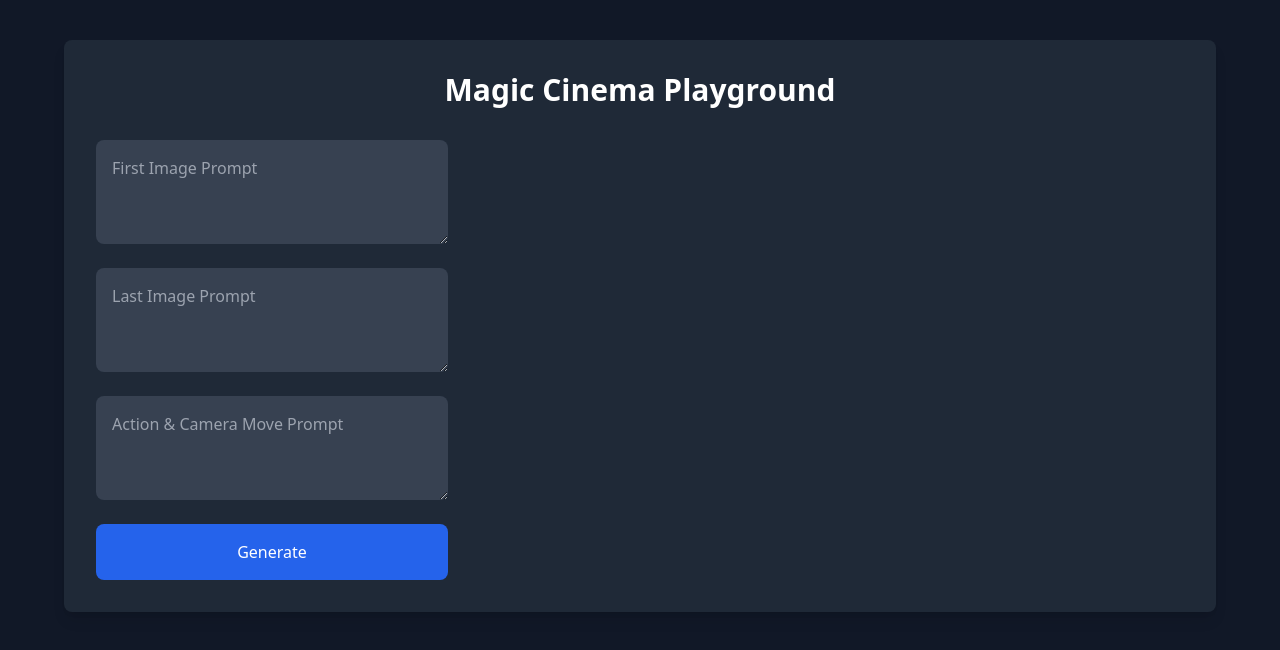
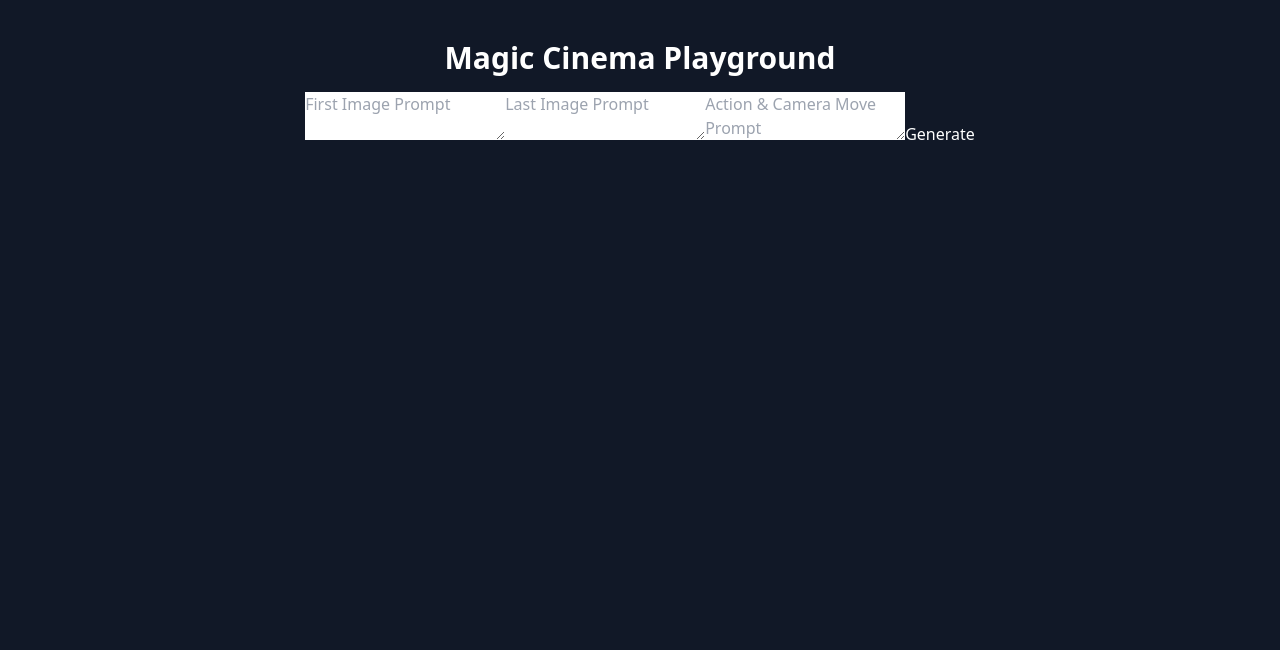
Before and after one commit to eyekayem/luma-web, a Next.js app: page / in a window 1280 px wide. Shown: the top 650 px of the page. Built offline with nearby package versions, Linux system fonts and the light colour scheme.

Commit message:
Update index.js

```diff
--- a/pages/index.js
+++ b/pages/index.js
@@ -7,59 +7,44 @@ export default function Home() {
   const [media, setMedia] = useState({ firstImage: null, lastImage: null, video: null });
   const [loading, setLoading] = useState(false);
   const [jobIds, setJobIds] = useState(null);
-  const [gallery, setGallery] = useState([]);
 
-  // Load saved gallery from localStorage
   useEffect(() => {
-    const storedGallery = JSON.parse(localStorage.getItem("gallery"));
-    if (storedGallery) {
-      setGallery(storedGallery);
-    }
-  }, []);
-
-  // Poll for Luma AI job completion
-  useEffect(() => {
-    if (!jobIds) return;
-
+    if (jobIds) {
       let attempts = 0;
       const interval = setInterval(async () => {
         if (attempts >= 30) {
-        console.warn("⚠️ Max polling attempts reached.");
           clearInterval(interval);
           return;
         }
 
-      const response = await fetch(`/api/status?firstImageJobId=${jobIds.firstImageJobId}&lastImageJobId=${jobIds.lastImageJobId}&videoJobId=${jobIds.videoJobId || ""}`);
+        const response = await fetch(
+          `/api/status?firstImageJobId=${jobIds.firstImageJobId}&lastImageJobId=${jobIds.lastImageJobId}&videoJobId=${jobIds.videoJobId || ""}&videoPrompt=${jobIds.videoPrompt}`
+        );
         const data = await response.json();
 
         if (data.status === "waiting_for_images") {
-        console.log("⏳ Still waiting for images...");
-      } else if (data.status === "video_processing") {
-        console.log("🎬 Images ready! Waiting for video...");
+          console.log("⏳ Waiting for images...");
+        } else if (data.status === "video_ready_to_start") {
           setMedia({ firstImage: data.firstImage, lastImage: data.lastImage, video: null });
+          console.log("✅ Images ready, starting video job...");
 
-        if (!jobIds.videoJobId && data.videoJobId) {
-          setJobIds((prev) => ({ ...prev, videoJobId: data.videoJobId }));
-        }
-      } else if (data.status === "completed") {
-        console.log("✅ Video complete!");
-        setMedia({ firstImage: data.firstImage, lastImage: data.lastImage, video: data.video });
-
-        // Save new entry to gallery
-        const newEntry = {
-          firstImagePrompt,
-          lastImagePrompt,
-          videoPrompt,
+          const videoResponse = await fetch("/api/generate", {
+            method: "POST",
+            headers: { "Content-Type": "application/json" },
+            body: JSON.stringify({
               firstImage: data.firstImage,
               lastImage: data.lastImage,
-          video: data.video,
-        };
-        const updatedGallery = [newEntry, ...gallery];
+              videoPrompt,
+            }),
+          });
 
-        // Save updated gallery to localStorage
-        setGallery(updatedGallery);
-        localStorage.setItem("gallery", JSON.stringify(updatedGallery));
-
+          const videoData = await videoResponse.json();
+          setJobIds((prevJobIds) => ({ ...prevJobIds, videoJobId: videoData.videoJobId }));
+        } else if (data.status === "video_processing") {
+          console.log("⏳ Video is processing...");
+        } else if (data.status === "completed") {
+          setMedia({ firstImage: data.firstImage, lastImage: data.lastImage, video: data.video });
+          setJobIds(null);
           clearInterval(interval);
         }
 
@@ -67,6 +52,7 @@ export default function Home() {
       }, 10000);
 
       return () => clearInterval(interval);
+    }
   }, [jobIds]);
 
   const generateMedia = async (e) => {
@@ -84,12 +70,6 @@ export default function Home() {
         }),
       });
 
-      if (response.status === 402) {
-        alert("🚨 Insufficient credits in Luma AI. Please check your account.");
-        setLoading(false);
-        return;
-      }
-
       if (!response.ok) throw new Error(`HTTP error! Status: ${response.status}`);
       const data = await response.json();
 
@@ -98,32 +78,26 @@ export default function Home() {
         lastImageJobId: data.lastImageJobId,
         videoPrompt: data.videoPrompt,
       });
-
     } catch (error) {
       console.error("API Error:", error);
       alert("Error generating media. Check console for details.");
     }
-
     setLoading(false);
   };
 
   return (
     <div className="flex flex-col items-center min-h-screen bg-gray-900 text-white p-10">
-      <div className="flex flex-col w-full max-w-6xl bg-gray-800 shadow-lg rounded-lg p-8 space-y-8">
       <h1 className="text-3xl font-bold text-center">Magic Cinema Playground</h1>
-        <div className="flex flex-row space-x-8">
-          <div className="w-1/3 flex flex-col space-y-6">
-            <textarea className="w-full p-4 rounded-lg bg-gray-700 text-white" rows="3" placeholder="First Image Prompt" value={firstImagePrompt} onChange={(e) => setFirstImagePrompt(e.target.value)} required />
-            <textarea className="w-full p-4 rounded-lg bg-gray-700 text-white" rows="3" placeholder="Last Image Prompt" value={lastImagePrompt} onChange={(e) => setLastImagePrompt(e.target.value)} required />
-            <textarea className="w-full p-4 rounded-lg bg-gray-700 text-white" rows="3" placeholder="Action & Camera Move Prompt" value={videoPrompt} onChange={(e) => setVideoPrompt(e.target.value)} required />
-            <button type="submit" onClick={generateMedia} className="w-full p-4 bg-blue-600 rounded-lg" disabled={loading}>{loading ? "Generating..." : "Generate"}</button>
-          </div>
-          <div className="w-2/3 flex flex-col space-y-6">
-            {media.firstImage && <img src={media.firstImage} alt="First Image" className="w-1/2 rounded-lg" />}
-            {media.lastImage && <img src={media.lastImage} alt="Last Image" className="w-1/2 rounded-lg" />}
-            {media.video && <video controls className="w-full rounded-lg"><source src={media.video} type="video/mp4" /></video>}
-          </div>
-        </div>
+      <form className="space-y-4" onSubmit={generateMedia}>
+        <textarea placeholder="First Image Prompt" value={firstImagePrompt} onChange={(e) => setFirstImagePrompt(e.target.value)} required />
+        <textarea placeholder="Last Image Prompt" value={lastImagePrompt} onChange={(e) => setLastImagePrompt(e.target.value)} required />
+        <textarea placeholder="Action & Camera Move Prompt" value={videoPrompt} onChange={(e) => setVideoPrompt(e.target.value)} required />
+        <button type="submit" disabled={loading}>{loading ? "Generating..." : "Generate"}</button>
+      </form>
+      <div className="mt-8">
+        {media.firstImage && <img src={media.firstImage} alt="First Image" />}
+        {media.lastImage && <img src={media.lastImage} alt="Last Image" />}
+        {media.video && <video controls src={media.video}></video>}
       </div>
     </div>
   );
```
Lines whose indentation alone changed are shown as unchanged.
